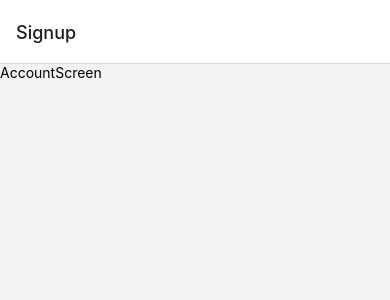
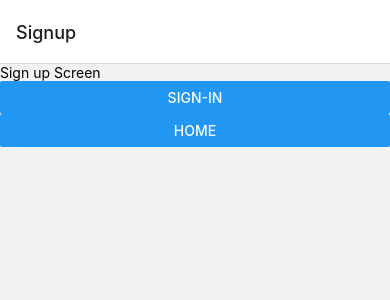
Before and after one commit to anthonycoded/trackly, a React Native app: screen /Signup in a window 390 px wide. Shown: the top 300 px of the page. Built offline with nearby package versions, Linux system fonts and the light colour scheme.

Commit message:
added buttons to screens

```diff
--- a/src/screens/SigninScreen.js
+++ b/src/screens/SigninScreen.js
@@ -1,10 +1,14 @@
 import React from "react";
-import { View, StyleSheet, Text } from "react-native";
+import { View, StyleSheet, Text, Button } from "react-native";
 
-const SigninScreen = () => {
+const SigninScreen = ({ navigation }) => {
   return (
     <View>
-      <Text>AccountScreen</Text>
+      <Text>Sign in Screen</Text>
+      <Button
+        title="Sign-Up"
+        onPress={() => navigation.navigate("Signup")}
+      ></Button>
     </View>
   );
 };
--- a/src/screens/SignupScreen.js
+++ b/src/screens/SignupScreen.js
@@ -1,10 +1,18 @@
 import React from "react";
-import { View, StyleSheet, Text } from "react-native";
+import { View, StyleSheet, Text, Button } from "react-native";
 
-const SignupScreen = () => {
+const SignupScreen = ({ navigation }) => {
   return (
     <View>
-      <Text>AccountScreen</Text>
+      <Text>Sign up Screen</Text>
+      <Button
+        title="Sign-In"
+        onPress={() => navigation.navigate("Signin")}
+      ></Button>
+      <Button
+        title="Home"
+        onPress={() => navigation.navigate("BottomTab")}
+      ></Button>
     </View>
   );
 };
--- a/src/screens/TrackListScreen.js
+++ b/src/screens/TrackListScreen.js
@@ -1,10 +1,14 @@
 import React from "react";
-import { View, StyleSheet, Text } from "react-native";
+import { View, StyleSheet, Text, Button } from "react-native";
 
-const TrackListScreen = () => {
+const TrackListScreen = ({ navigation }) => {
   return (
     <View>
       <Text>AccountScreen</Text>
+      <Button
+        title="Track Details"
+        onPress={() => navigation.navigate("Details")}
+      ></Button>
     </View>
   );
 };
```
